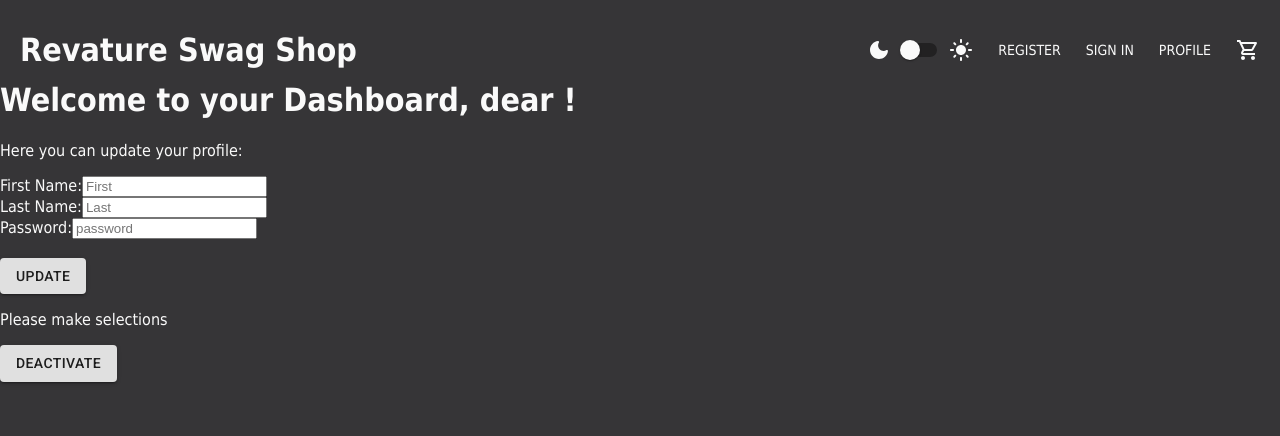
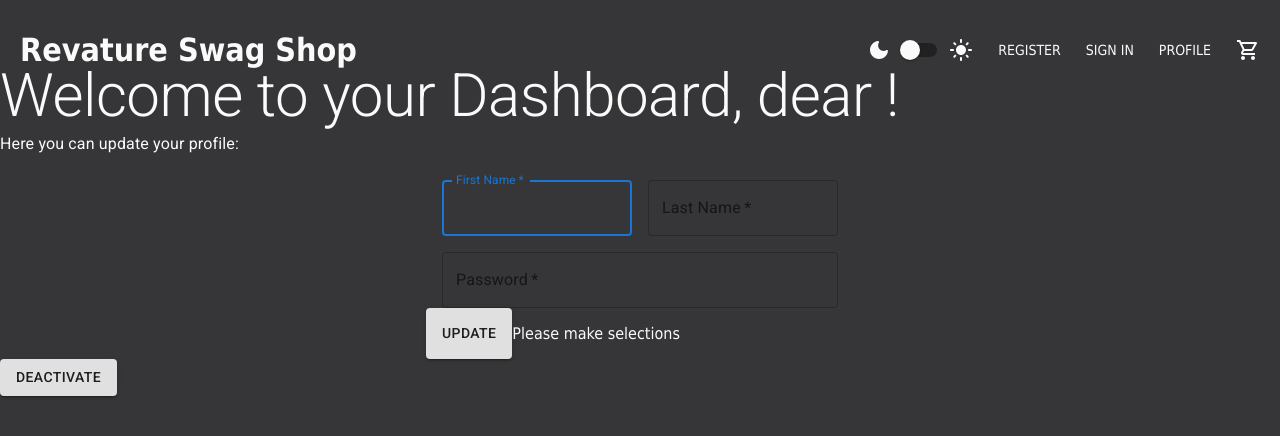
Before and after one commit to Stacks-OnStacksCapstone/e-commerce-react-capstone, a React (Create React App) app: page /userProfile in a window 1280 px wide. Shown: the top 436 px of the page. Built offline with nearby package versions, Linux system fonts and the light colour scheme; no server answers.

Commit message:
Made progress on implementing MUI with our UI, still work to go for user profile integration.

```diff
--- a/src/components/user/UserProfile.tsx
+++ b/src/components/user/UserProfile.tsx
@@ -6,8 +6,20 @@ import { apiLogout } from "../../remote/e-commerce-api/authService";
 import { useNavigate } from "react-router-dom";
 import Button from "@material-ui/core/Button";
 import ButtonGroup from "@material-ui/core/ButtonGroup";
+import Typography from '@mui/material/Typography';
+import styled from "styled-components";
+import { Input } from '@mui/material';
+import { createTheme, ThemeProvider } from '@mui/material/styles';
+import Grid from '@mui/material/Grid';
+import Box from '@mui/material/Box';
+import TextField from '@mui/material/TextField';
+import {Container} from "@mui/material";
 
-export default function Dashboard(){
+
+const theme = createTheme();
+
+
+export default function UserProfile() {
 
 
     const [user, setUser] = useState<User>()
@@ -15,7 +27,7 @@ export default function Dashboard(){
     const [formData, setFormData] = useState({
         firstName: "",
         lastName: "",
-        password:""
+        password: ""
     });
     const navigate = useNavigate();
 
@@ -28,13 +40,13 @@ export default function Dashboard(){
 
     async function update(event: { preventDefault: () => void; }) {
         event.preventDefault();
-        try{
+        try {
             await apiUpdateUser(formData.firstName, formData.lastName, formData.password);
 
             setPersisted("You successfully updated your profile!");
             getProfile();
 
-        } catch (error :any) {
+        } catch (error: any) {
             setPersisted(`Update was unsuccessful because ${error.payload}`);
         }
     }
@@ -60,7 +72,7 @@ export default function Dashboard(){
             setFormData({
                 firstName: result.payload.firstName,
                 lastName: result.payload.lastName,
-                password:result.payload.password,
+                password: result.payload.password,
             });
         } catch (error) {
             console.error(error)
@@ -68,42 +80,62 @@ export default function Dashboard(){
     }
 
     return (
-        <>
-            <h1>Welcome to your Dashboard, dear {user?.firstName}!</h1>
-            <p>
+        <ThemeProvider theme={theme}>
+            <Typography variant="h2">Welcome to your Dashboard, dear {user?.firstName}!</Typography>
+            <Typography variant="body1">
                 Here you can update your profile:
-            </p>
-            <form>
+            </Typography>
+            <Container component="main" maxWidth="xs">
+                <Box component="form" noValidate sx={{ mt: 3 }}>
 
-            <label>First Name:</label>
-            <input
-                placeholder="First"
-                value={formData.firstName}
-                onChange={(event) => setFormData({ ...formData, firstName: event.target.value})}
-            />
-            <br/>
+                    <Grid container spacing={2}>
+                        <Grid item xs={12} sm={6}>
+                            <TextField
+                                autoComplete="given-name"
+                                name="firstName"
+                                required
+                                fullWidth
+                                id="firstName"
+                                label="First Name"
+                                value={formData.firstName}
+                                onChange={(event) => setFormData({ ...formData, firstName: event.target.value })}
+                                autoFocus
+                            />
+                        </Grid>
+                        <br />
+                        <Grid item xs={12} sm={6}>
+                            <TextField
+                                required
+                                fullWidth
+                                id="lastName"
+                                label="Last Name"
+                                name="lastName"
+                                autoComplete="family-name"
+                                value={formData.lastName}
+                                onChange={(event) => setFormData({ ...formData, lastName: event.target.value })}
+                            />
+                        </Grid>
 
-            <label>Last Name:</label>
-            <input
-                placeholder="Last"
-                value={formData.lastName}
-                onChange={(event) => setFormData({ ...formData, lastName: event.target.value})}
-            />
-            <br/>
+                        <Grid item xs={12}>
+                            <TextField
+                                required
+                                fullWidth
+                                name="password"
+                                label="Password"
+                                type="password"
+                                id="password"
+                                autoComplete="new-password"
+                                onChange={(event) => setFormData({ ...formData, password: event.target.value })}
+                            />
+                        </Grid>
 
-            <label>Password:</label>
-            <input
-                type="password"
-                placeholder="password"
-                onChange={(event) => setFormData({ ...formData, password: event.target.value})}
-            />
-            <br/>
-            <br/>
+                        <Button variant="contained" onClick={update}>Update</Button>
+                        {persisted === undefined ? <p>Please make selections</p> : <p>{persisted}</p>}
 
-            <Button variant="contained" onClick={update}>Update</Button>
-        </form>
-        {persisted === undefined ? <p>Please make selections</p> : <p>{persisted}</p>}
-        <Button variant="contained" onClick= {() => deactivateUser()}>Deactivate</Button>
-        </>
+                    </Grid>
+                </Box>
+            </Container>
+            <Button variant="contained" onClick={() => deactivateUser()}>Deactivate</Button>
+        </ThemeProvider>
     );
 }
```
